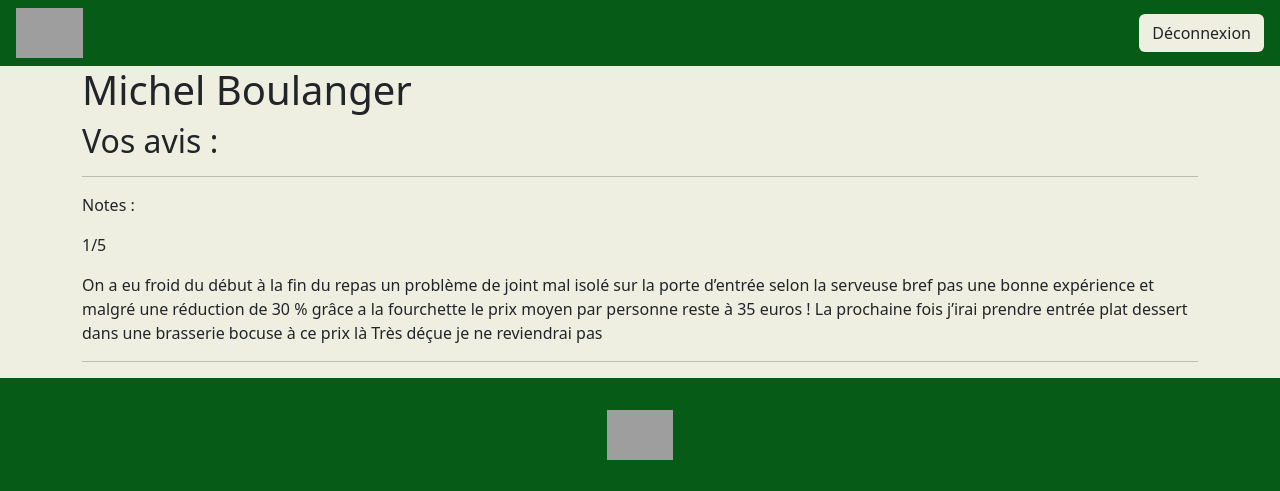
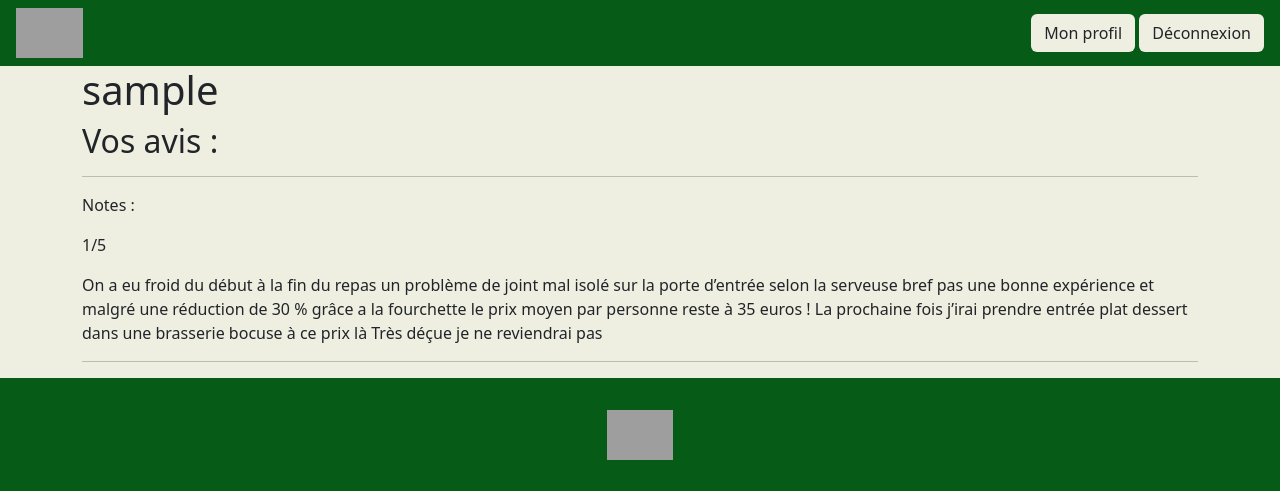
Before and after one commit to varuniv/Web_restaurant, a PHP site: page /profil.php in a window 1280 px wide. Shown: the top 491 px of the page. Run offline with PHP 8.4, Linux system fonts and the light colour scheme; the visitor is signed in with stand-in values (Sample User, id 1); grey boxes are pictures that could not be loaded.

Commit message:
Affichage du bouton déconnexion

```diff
--- a/web/header.php
+++ b/web/header.php
@@ -1,4 +1,11 @@
 <?php
+
+session_start();
+
+if (isset($_GET['deconnexion'])) {
+    $_SESSION['idUtilisateur'] = '';
+    header("Location: login.php");
+}
 ?>
 
 <!doctype html>
@@ -18,12 +25,17 @@
 </head>
 <body style="margin: 0;height:100%;background-color: #EFEFE1;">
     <header style="position: sticky;top: 0;">
-        <nav class = "navbar d-flex justify-content-between " style= "background-color: #065b16">
+        <nav class="navbar d-flex justify-content-between " style="background-color: #065b16">
             <div class="mx-3">
                 <a href="accueil.php"><img src="../img/logo_site.png" alt="Accueil" style="max-height:50px"></a>
             </div>
             <div class="mx-3">
-                <a class ="btn"style="background-color:#EFEFE1" href="login.php">Déconnexion</a>
+                <?php if (isset($_SESSION["idUtilisateur"]) && !empty($_SESSION["idUtilisateur"])): ?>
+                    <a class="btn" style="background-color:#EFEFE1" href="profil.php">Mon profil</a>
+                    <a class="btn" style="background-color:#EFEFE1" href="?deconnexion=true">Déconnexion</a>
+                <?php endif; ?>
             </div>
         </nav>
     </header>
+</body>
+</html>
--- a/web/login.php
+++ b/web/login.php
@@ -43,9 +43,9 @@ if (isset($_POST['connect'])) {
 
             if ($password == $pswd) {
 
-                $_SESSION["user_id"] = $id;
+                $_SESSION["idUtilisateur"] = $utilisateur["idUtilisateur"];
                 $_SESSION["pseudo"] = $pseudo;
-                $_SESSION["role"] = $utilisateur["role"];
+                $_SESSION["moderateur"] = $utilisateur["moderateur"];
                 header("Location: accueil.php");
             } else {
                 echo "Mot de passe incorrect.";
--- a/web/profil.php
+++ b/web/profil.php
@@ -4,7 +4,7 @@ include 'header.php';
 ?>
 
     <div class="container">
-        <h1>Michel Boulanger</h1>
+        <h1><?php echo htmlspecialchars($_SESSION["pseudo"]); ?></h1>
     </div>
     <div class="container">
         <h2>Vos avis :</h2>
```
